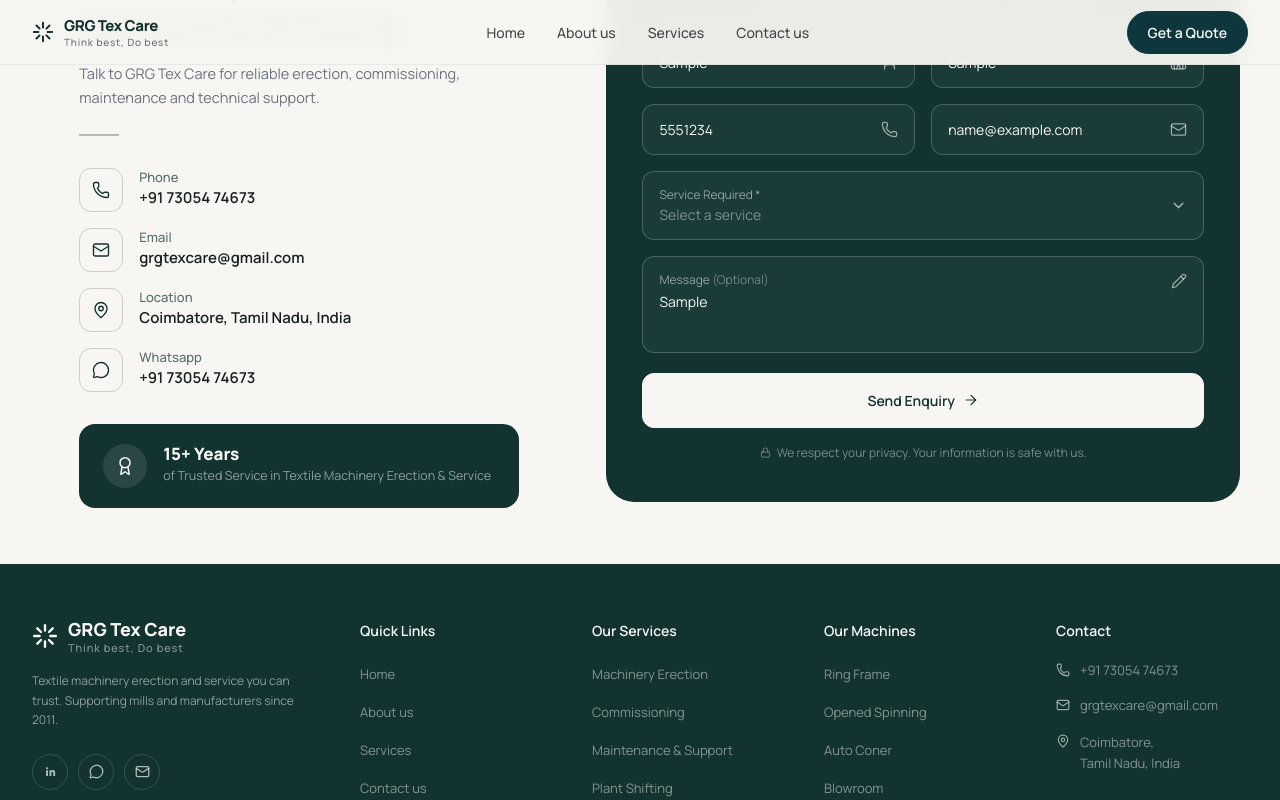
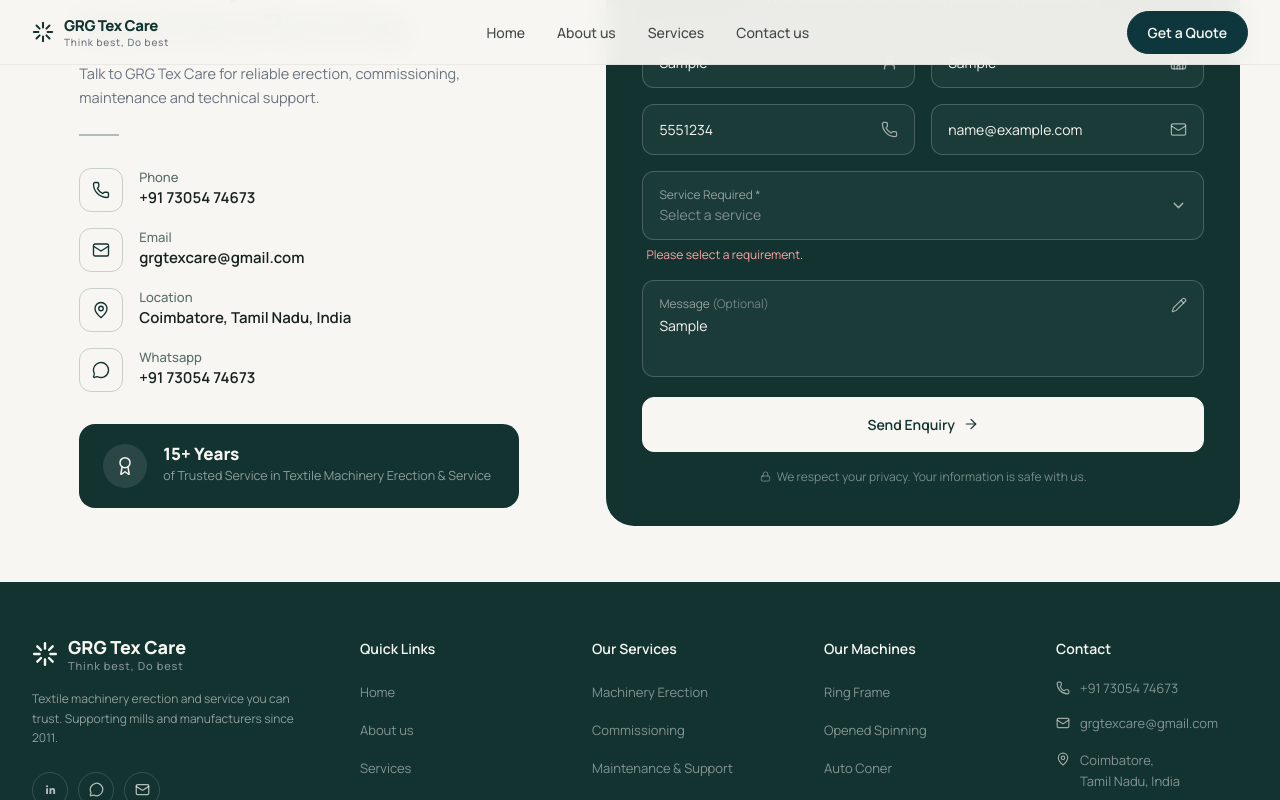
Before and after one commit to Rohith83/GRG-Tex-Care-Project, a React (Vite) app: page / in a window 1280 px wide. Both pictures are taken after typing "Sample", "Sample", "5551234", "name@example.com", "Sample" into the empty fields and a click on the button "Send Enquiry". Shown: the part 3393-4193 px from the top of the page. Built offline with nearby package versions, Linux system fonts and the light colour scheme.

Commit message:
Modified select requirement

```diff
--- a/src/components/QuoteForm.jsx
+++ b/src/components/QuoteForm.jsx
@@ -39,6 +39,7 @@
 
   const [submitted, setSubmitted] = useState(false);
   const [sending, setSending] = useState(false);
+  const [serviceError, setServiceError] = useState('');
 
   const update = (key) => (e) => {
     setForm((f) => ({
@@ -50,8 +51,15 @@
   const handleSubmit = async (e) => {
     e.preventDefault();
 
-    if (!form.service || sending) return;
+    if (sending) return;
 
+    // Validate service before sending
+    if (!form.service) {
+      setServiceError('Please select a requirement.');
+      return;
+    }
+
+    setServiceError('');
     setSending(true);
     setSubmitted(false);
 
@@ -82,7 +90,6 @@
         message: '',
       });
 
-      // Return button to normal after 2.5 seconds
       setTimeout(() => {
         setSubmitted(false);
       }, 2500);
@@ -217,22 +224,31 @@
 
         {/* SERVICE */}
 
+        <div>
           <CustomSelect
             label="Service Required *"
             placeholder="Select a service"
             value={form.service}
-          onChange={(val) =>
+            onChange={(val) => {
               setForm((f) => ({
                 ...f,
                 service: val,
-            }))
-          }
+              }));
+
+              // Clear error when user selects a service
+              setServiceError('');
+            }}
             options={SERVICES}
           />
 
-        {/* MESSAGE */}
+          {serviceError && (
+            <p className="mt-1.5 px-1 text-[12px] text-red-300">
+              {serviceError}
+            </p>
+          )}
+        </div>
 
-       {/* MESSAGE */}
+        {/* MESSAGE - OPTIONAL */}
 
         <label
           className="
@@ -253,7 +269,10 @@
         >
           <div className="w-full min-w-0">
             <p className="text-[12px] text-cream/55">
-      Message <span className="text-cream/40">(Optional)</span>
+              Message{' '}
+              <span className="text-cream/40">
+                (Optional)
+              </span>
             </p>
 
             <textarea
@@ -278,6 +297,7 @@
             className="text-cream/60 shrink-0 mt-0.5"
           />
         </label>
+
         {/* SEND BUTTON */}
 
         <button
```
Lines whose indentation alone changed are shown as unchanged.
